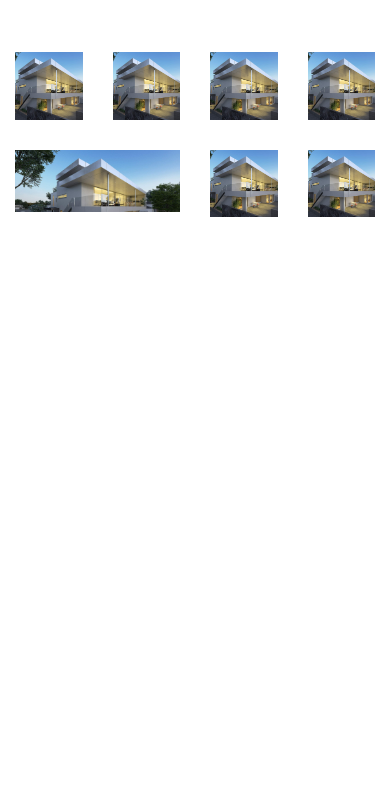
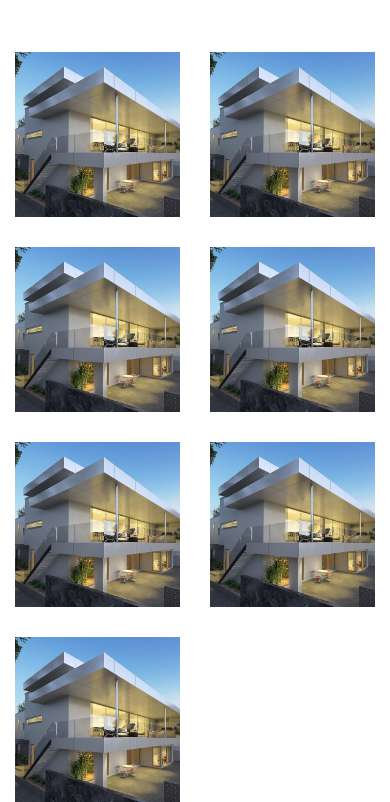
Before and after one commit to simon1400/overspace.frontend, a website: page app/index.html in a window 390 px wide. Shown: the part 92-894 px from the top of the page. Before the commit the page ends 844 px from the top, so only its background shows below. Drawn offline with nearby package versions, Linux system fonts and the light colour scheme; files that its build step writes are made by us from their sources; files whose address does not match are found by name; a web font is replaced by a local one.

Commit message:
fix: create responsive grid in homepage

```diff
--- a/app/index.html
+++ b/app/index.html
@@ -62,7 +62,7 @@
 	<main>
 		<div class="uk-container">
 			<div class="uk-grid" uk-grid>
-				<div class="uk-width-1-4">
+				<div class="uk-width-1-4@s uk-width-1-2">
 					<a href="/" class="">
 						<div class="project-short-item uk-cover-container">
 							<img src="img/short_proj.jpg" alt="" uk-cover>
@@ -72,7 +72,7 @@
 						</div>
 					</a>
 				</div>
-				<div class="uk-width-1-4">
+				<div class="uk-width-1-4@s uk-width-1-2">
 					<a href="/" class="">
 						<div class="project-short-item uk-cover-container">
 							<img src="img/short_proj.jpg" alt="" uk-cover>
@@ -82,7 +82,7 @@
 						</div>
 					</a>
 				</div>
-				<div class="uk-width-1-4">
+				<div class="uk-width-1-4@s uk-width-1-2">
 					<a href="/" class="">
 						<div class="project-short-item uk-cover-container">
 							<img src="img/short_proj.jpg" alt="" uk-cover>
@@ -92,7 +92,7 @@
 						</div>
 					</a>
 				</div>
-				<div class="uk-width-1-4">
+				<div class="uk-width-1-4@s uk-width-1-2">
 					<a href="/" class="">
 						<div class="project-short-item uk-cover-container">
 							<img src="img/short_proj.jpg" alt="" uk-cover>
@@ -112,7 +112,7 @@
 						</div>
 					</a>
 				</div>
-				<div class="uk-width-1-4">
+				<div class="uk-width-1-4@s uk-width-1-2">
 					<a href="/" class="">
 						<div class="project-short-item uk-cover-container">
 							<img src="img/short_proj.jpg" alt="" uk-cover>
@@ -122,7 +122,7 @@
 						</div>
 					</a>
 				</div>
-				<div class="uk-width-1-4">
+				<div class="uk-width-1-4@s uk-width-1-2">
 					<a href="/" class="">
 						<div class="project-short-item uk-cover-container">
 							<img src="img/short_proj.jpg" alt="" uk-cover>
--- a/app/scss/_media.scss
+++ b/app/scss/_media.scss
@@ -1,6 +1,12 @@
 @import "vars";
 
-
+@media(max-width: 1200px){
+  .project-short-item{
+  	&.project-short-big{
+  		padding-top: calc(50% - 15px);
+  	}
+  }
+}
 @media(max-width: 940px){
   header nav{
     position: fixed;
@@ -50,6 +56,7 @@
     z-index: 1000;
     position: relative;
   }
+
 }
 
 
@@ -57,6 +64,14 @@
   header nav{
     width: calc(100% - 80px);
     right: -100%;
+  }
+  .project-short-item{
+  	padding-top: 100%;
+  	display: block;
+  	width: 100%;
+  	&.project-short-big{
+  		padding-top: 100%;
+  	}
   }
 }
 
```
